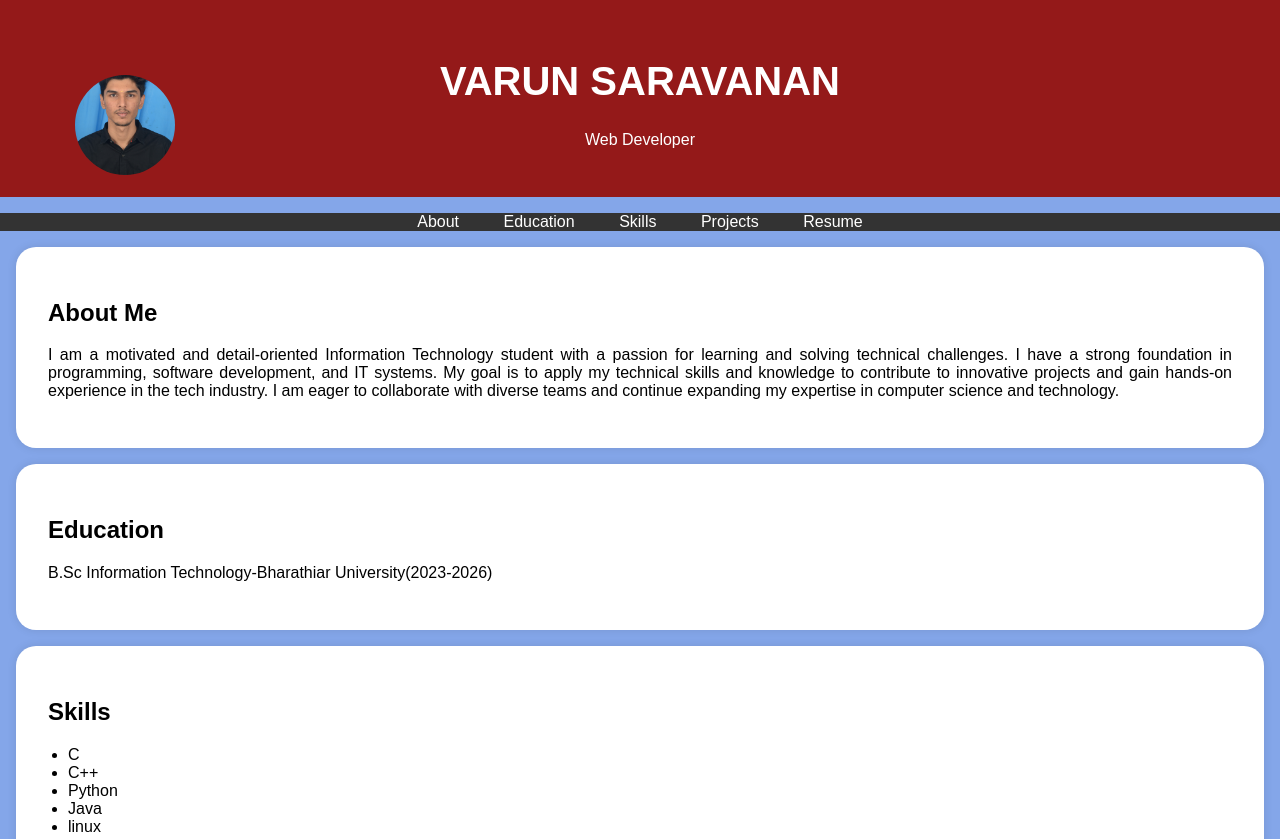
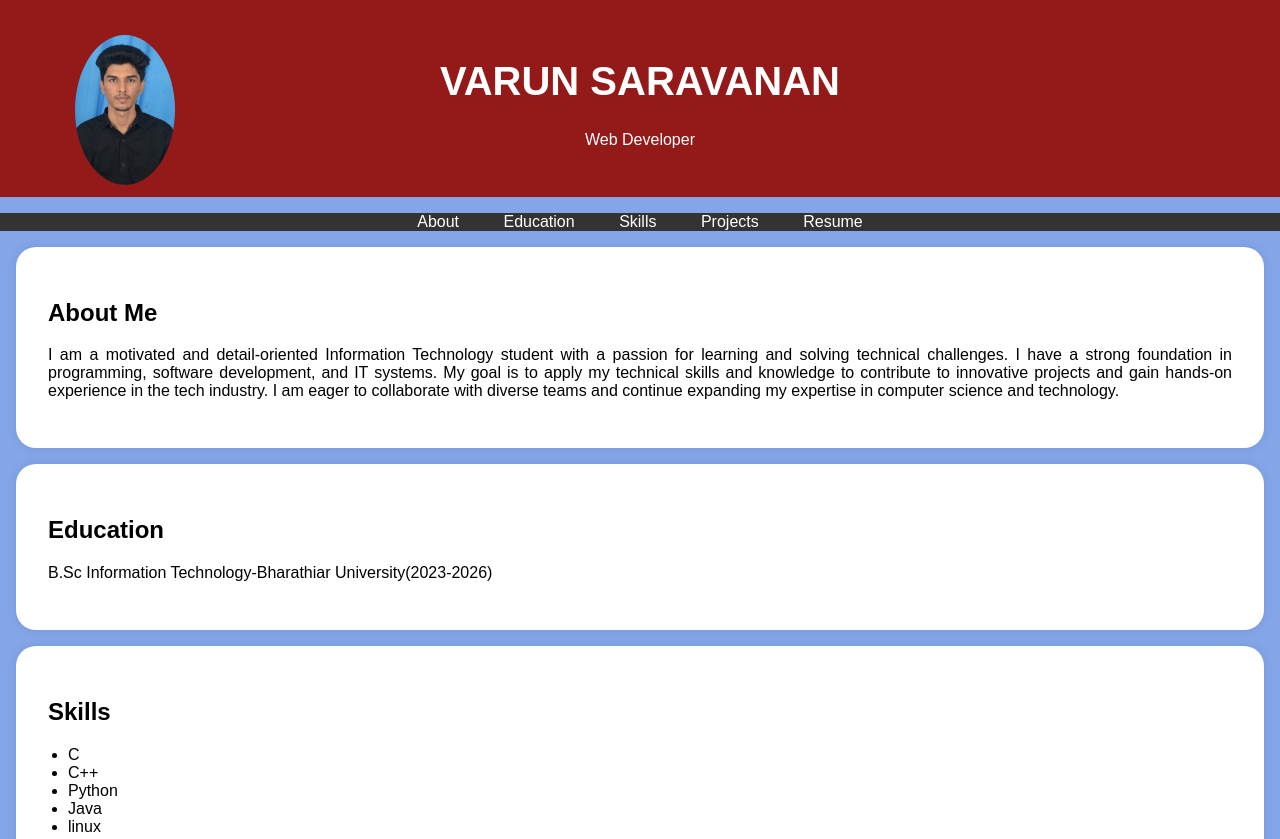
Before and after one commit to Varun21102005/portfolio, a plain HTML site: page index.html in a window 1280 px wide. Shown: the top 839 px of the page. Drawn offline with Linux system fonts and the light colour scheme.

Commit message:
Update index.html

```diff
--- a/index.html
+++ b/index.html
@@ -26,11 +26,11 @@
         /* Add styles for the round profile picture */
         .profile-picture {
             width: 100px; /* Adjust the size as needed */
-            height: 100px;
+            height: 150px;
             border-radius: 75%; /* Create a circular shape */
             object-fit: cover; /* To ensure the image fills the circular area */
             position: absolute; /* Add this */
-            top: 75px; /* Adjust top position as needed */
+            top: 35px; /* Adjust top position as needed */
             left: 75px; /* Adjust left position as needed */
         }
 
```
